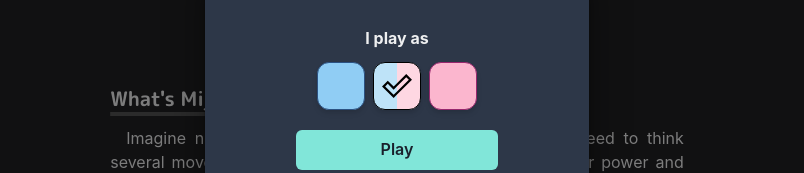
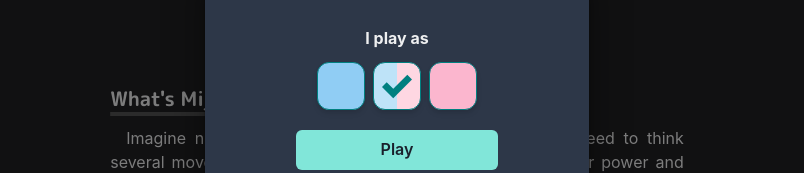
Before and after one commit to AlessioPoggi99/Fan-made-Mijnlieff, a Next.js app: page / in a window 1280 px wide. Both pictures are taken after a click on the button "Play". Shown: the part 253-426 px from the top of the page, without its empty margins (243-1047 px from the left). Built offline with nearby package versions, Linux system fonts and the light colour scheme.

Commit message:
adjusted 'game-mode-modal' color

```diff
--- a/components/game-mode-modal.js
+++ b/components/game-mode-modal.js
@@ -14,7 +14,7 @@ import {
 } from '@chakra-ui/react'
 import { useState } from 'react'
 import { useRouter } from 'next/router'
-import { ImCheckmark2 } from 'react-icons/im'
+import { ImCheckmark } from 'react-icons/im'
 
 const GameModeModal = ({ isOpen, onClose }) => {
   const router = useRouter()
@@ -130,18 +130,14 @@ const ColorSquare = ({ selected, color, color2 }) => {
           : ''
       }
       borderRadius="xl"
-      borderColor={selected ? `black` : `${color}.700`}
-      borderLeftColor={color2 ? (selected ? `black` : `${color}.700`) : ''}
-      borderTopColor={color2 ? (selected ? `black` : `${color}.700`) : ''}
-      borderRightColor={color2 ? (selected ? `black` : `${color2}.700`) : ''}
-      borderBottomColor={color2 ? (selected ? `black` : `${color2}.700`) : ''}
-      borderWidth={1}
+      borderColor="teal"
+      borderWidth={selected ? 1.5 : 1}
       justify="center"
       align="center"
-      color="black"
+      color="teal"
       shadow="md"
     >
-      {selected ? <ImCheckmark2 size={30} /> : <></>}
+      {selected ? <ImCheckmark size={30} /> : <></>}
     </Flex>
   )
 }
```
